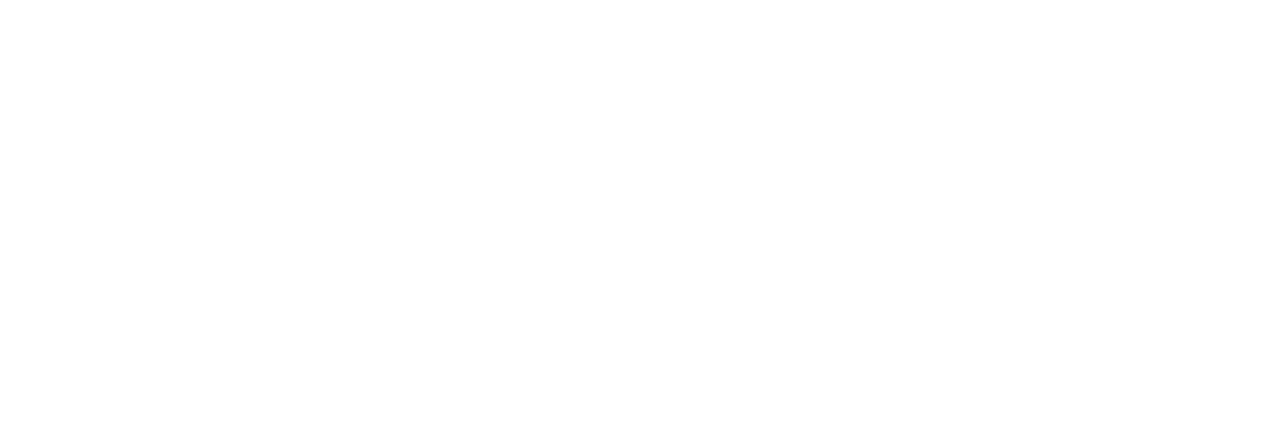
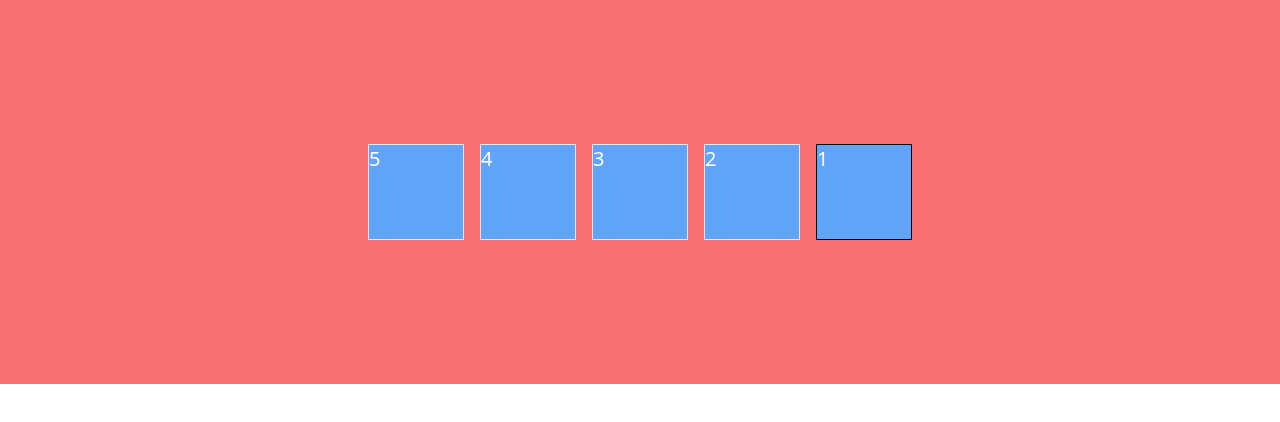
Before and after one commit to toqeersheikh/tailwind-css-learning, a plain HTML site: page 13-flex/index.html in a window 1280 px wide. Drawn offline with nearby package versions, Linux system fonts and the light colour scheme.

Commit message:
flex in tailwind

```diff
--- a/13-flex/index.html
+++ b/13-flex/index.html
@@ -9,7 +9,15 @@
   </head>
   <body>
     <!-- Flex and alignment -->
-
+    <div
+      class="bg-red-400 w-full h-96 text-white text-xl px-4 py-8 flex gap-4 items-center justify-center"
+    >
+      <div class="w-24 h-24 bg-blue-400 border border-black order-5">1</div>
+      <div class="w-24 h-24 bg-blue-400 border order-4">2</div>
+      <div class="w-24 h-24 bg-blue-400 border order-3">3</div>
+      <div class="w-24 h-24 bg-blue-400 border order-2">4</div>
+      <div class="w-24 h-24 bg-blue-400 border order-1">5</div>
+    </div>
     <!-- Flex Column, Gap and Order -->
 
     <!-- Grow and shrink -->
```
